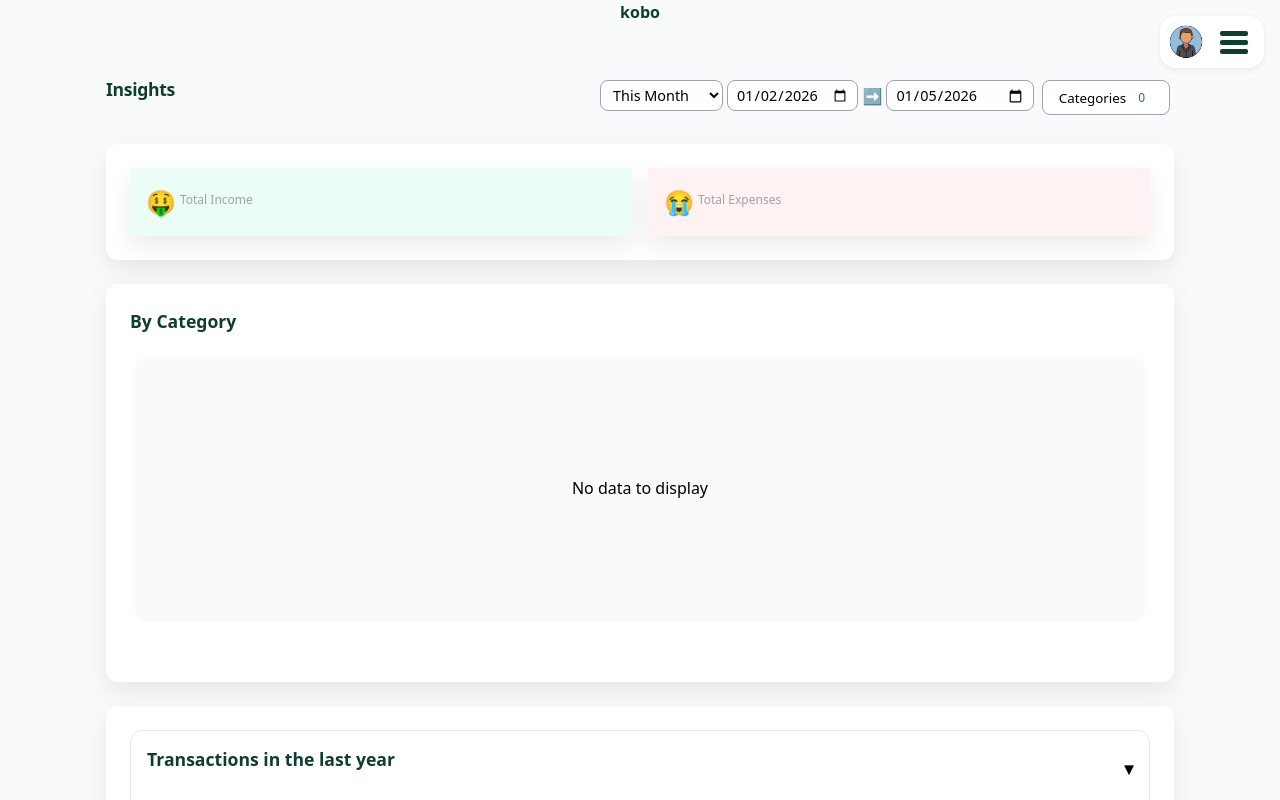
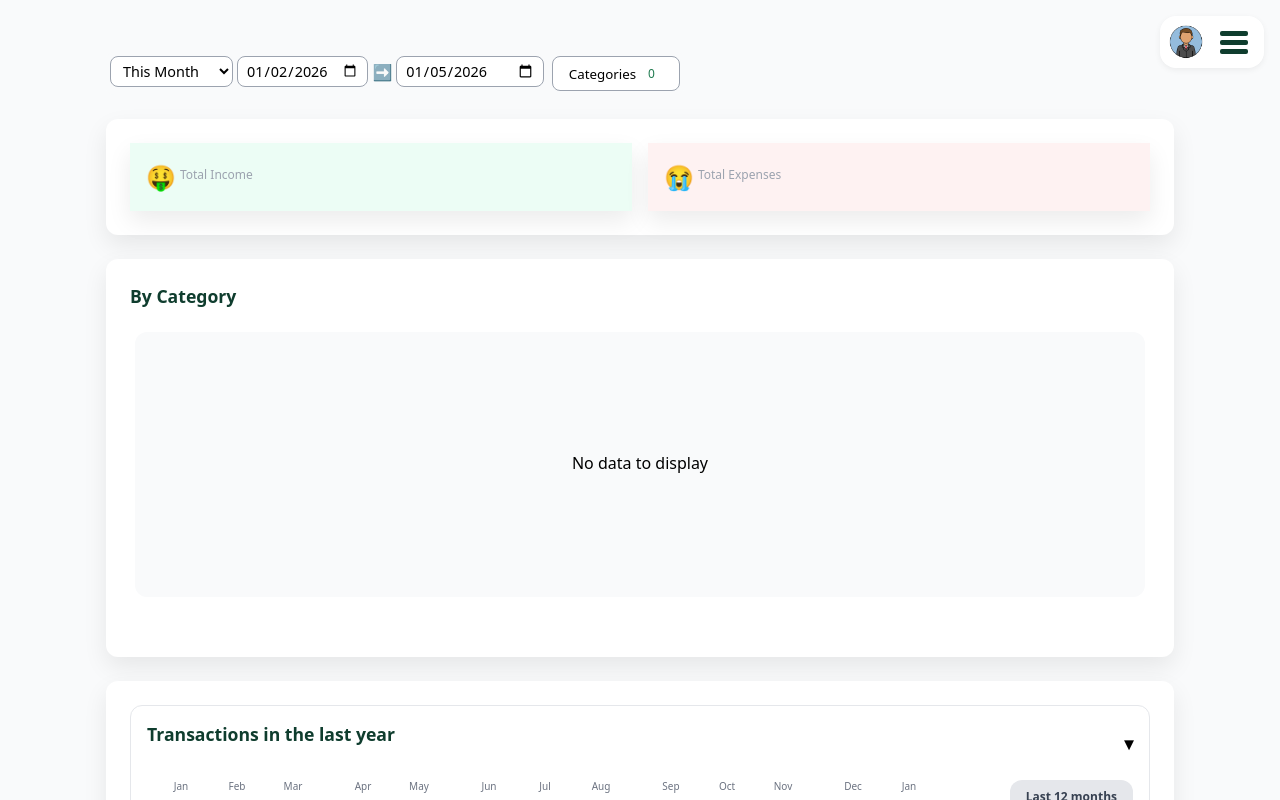
Before and after one commit to so-dipe/PersonalFinancePWA, a SvelteKit app in the folder personal-finance-pwa/: page /insights in a window 1280 px wide. Shown: the top 800 px of the page. Built offline with nearby package versions, Linux system fonts and the light colour scheme.

Commit message:
removed global header

```diff
--- a/personal-finance-pwa/src/routes/+layout.svelte
+++ b/personal-finance-pwa/src/routes/+layout.svelte
@@ -27,11 +27,11 @@
 
 
 <div class="app">
-    <header class="app-header">
+    <!-- <header class="app-header">
         <div class="center">
             <span class="app-logo">kobo</span>
         </div>
-    </header>
+    </header> -->
     <Notifications />
     <ProfileMenu bind:sidebarOpen={sidebarOpen} />
     <Sidebar open={sidebarOpen} on:close={closeSidebar} />
--- a/personal-finance-pwa/src/routes/insights/+page.svelte
+++ b/personal-finance-pwa/src/routes/insights/+page.svelte
@@ -18,7 +18,7 @@
 
 <div class="page">
     <header class="header">
-        <h3>Insights</h3>
+        <!-- <h3>Insights</h3> -->
         <div class="controls">
             <div>
                 <DateRangePicker
```
